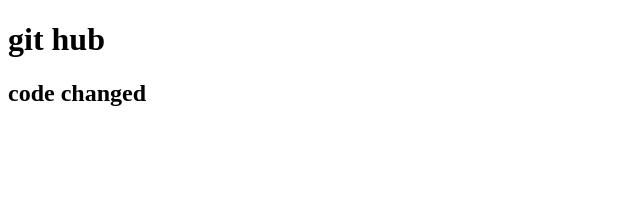
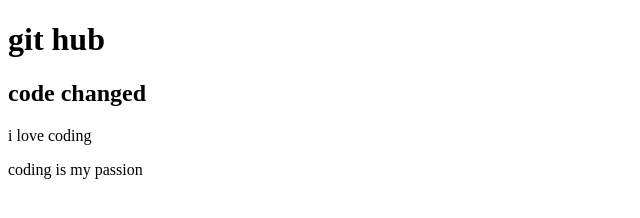
Before and after one commit to towhidulbu08/chemistry-repo, a plain HTML site: page index.html in a window 1280 px wide. Shown: the whole page, without its empty margins (0-640 px from the left). Drawn offline with Linux system fonts and the light colour scheme.

```diff
--- a/index.html
+++ b/index.html
@@ -9,5 +9,6 @@
 <body>
     <h1>git hub </h1>
     <h2>code changed</h2>
+    <p>i love coding</p><p>coding is my passion</p>
 </body>
 </html>
```
